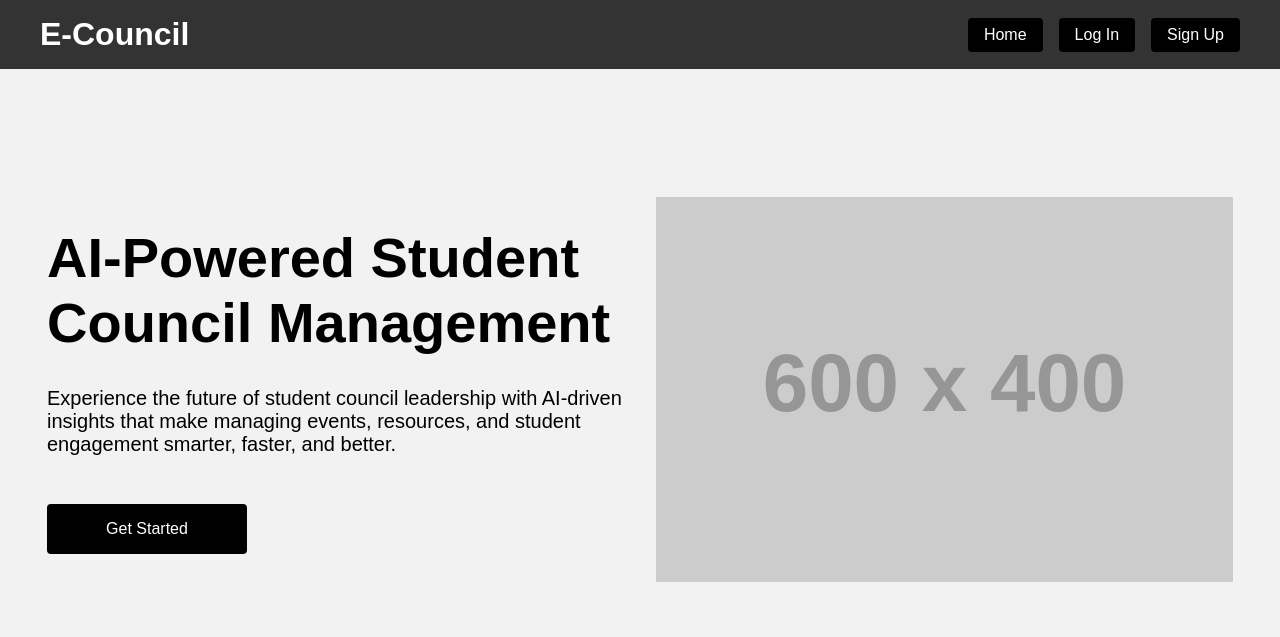
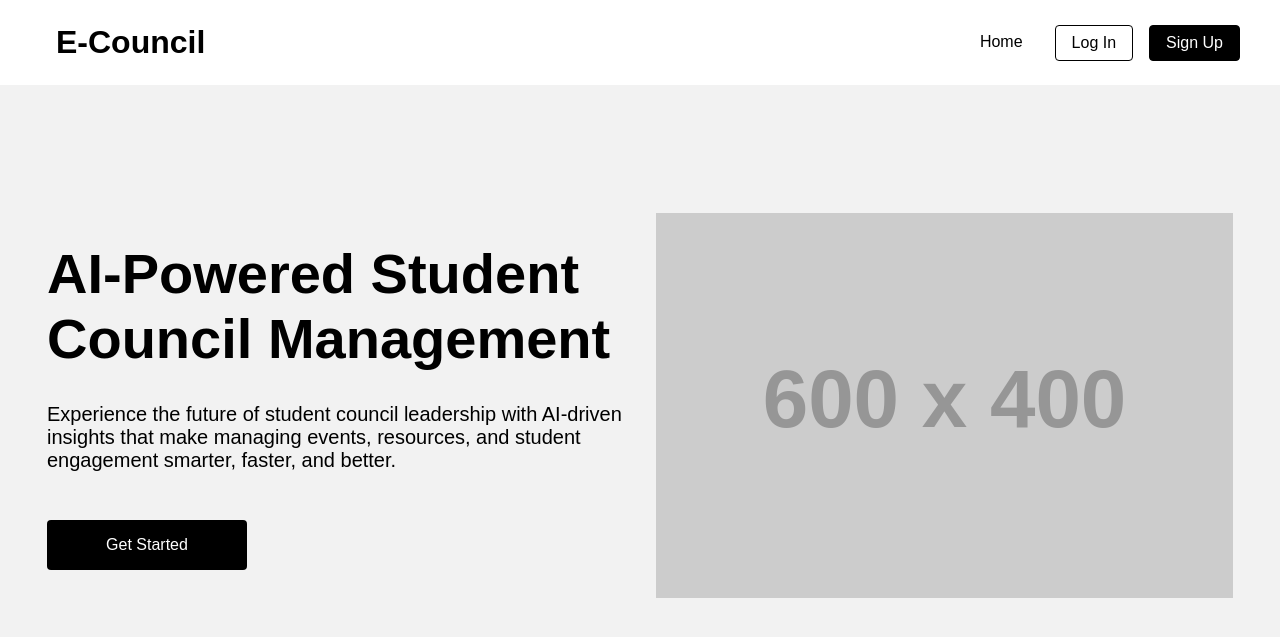
Before and after one commit to MACantara/E-Council, a Flask app: page / in a window 1280 px wide. Shown: the top 637 px of the page. Run offline with Flask 3, Linux system fonts and the light colour scheme; grey boxes labelled with a size stand in for pictures from a placeholder-image service; some libraries are stand-ins or nearby versions.

Commit message:
Update button styles and rename classes

```diff
--- a/static/css/styles.css
+++ b/static/css/styles.css
@@ -6,15 +6,13 @@
 
 :root {
     --font-family: Arial, Helvetica, sans-serif;
+    --primary-color: #FFFFFF;
+    --secondary-color: #000000;
     --background-color: #F2F2F2;
-    --header-background-color: #333;
-    --header-text-color: #fff;
-    --nav-link-hover-bg-color: #555;
-    --button-bg-color: #000000;
-    --button-text-color: #fff;
-    --button-hover-bg-color: #333;
+    --primary-text-color: #000000;
+    --secondary-text-color: #FFFFFF;
+    --button-hover-background-color: #555;
     --border-radius: 4px;
-    --column-max-width: 600px;
 }
 
 html {
@@ -28,8 +26,8 @@ body {
 
 /* Header Styles */
 header {
-    background-color: var(--header-background-color);
-    color: var(--header-text-color);
+    background-color: var(--primary-color);
+    color: var(--text-color);
     padding: 1rem 2.5rem;
     display: flex;
     justify-content: space-between;
@@ -47,22 +45,9 @@ nav ul li {
 }
 
 nav ul li a {
-    color: var(--header-text-color);
+    color: var(--primary-text-color);
     text-decoration: none;
     padding: 0.5rem 1rem;
-    border-radius: var(--border-radius);
-}
-
-nav ul li a:hover {
-    background-color: var(--nav-link-hover-bg-color);
-}
-
-.nav-button {
-    display: inline-block;
-    padding: 0.5rem 1rem;
-    background-color: var(--button-bg-color);
-    color: var(--button-text-color);
-    text-decoration: none;
     border-radius: var(--border-radius);
 }
 
@@ -96,14 +81,43 @@ nav ul li a:hover {
 
 .hero-column img {
     max-width: 100%;
-    /* height: auto; */
+}
+
+/* Button Styles */
+
+.primary-button {
+    display: inline-block;
+    padding: 0.5rem 1rem;
+    background-color: var(--secondary-color);
+    color: var(--secondary-text-color);
+    text-decoration: none;
+    border-radius: var(--border-radius);
+    border: 1px solid var(--secondary-color)
+}
+
+.secondary-button {
+    display: inline-block;
+    padding: 0.5rem 1rem;
+    color: var(--primary-text-color);
+    text-decoration: none;
+    border-radius: var(--border-radius);
+    border: 1px solid var(--secondary-color)
+}
+
+.text-button,
+.logo-button {
+    display: inline-block;
+    padding: 0.5rem 1rem;
+    color: var(--primary-text-color);
+    text-decoration: none;
+    border-radius: var(--border-radius);
 }
 
 .hero-button {
     display: inline-block;
     margin-top: 1rem;
-    background-color: var(--button-bg-color);
-    color: var(--button-text-color);
+    background-color: var(--secondary-color);
+    color: var(--secondary-text-color);
     text-decoration: none;
     border-radius: var(--border-radius);
     max-width: 200px;
@@ -111,6 +125,9 @@ nav ul li a:hover {
     padding: 1rem;
 }
 
-.hero-button:hover {
-    background-color: var(--button-hover-bg-color);
+.hero-button:hover,
+.primary-button:hover,
+.secondary-button:hover,
+.text-button:hover {
+    background-color: var(--button-hover-background-color);
 }
--- a/templates/base.html
+++ b/templates/base.html
@@ -8,13 +8,13 @@
 </head>
 <body>
     <header>
-        <h1>E-Council</h1>
+        <h1><a class="logo-button" href="{{ url_for('index') }}">E-Council</a></h1>
 
         <nav>
             <ul>
-                <li><a class="nav-button" href="{{ url_for('index') }}">Home</a></li>
-                <li><a class="nav-button" href="{{ url_for('login') }}">Log In</a></li>
-                <li><a class="nav-button" href="{{ url_for('signup') }}">Sign Up</a></li>
+                <li><a class="text-button" href="{{ url_for('index') }}">Home</a></li>
+                <li><a class="secondary-button" href="{{ url_for('login') }}">Log In</a></li>
+                <li><a class="primary-button" href="{{ url_for('signup') }}">Sign Up</a></li>
             </ul>
         </nav>
     </header>
```
